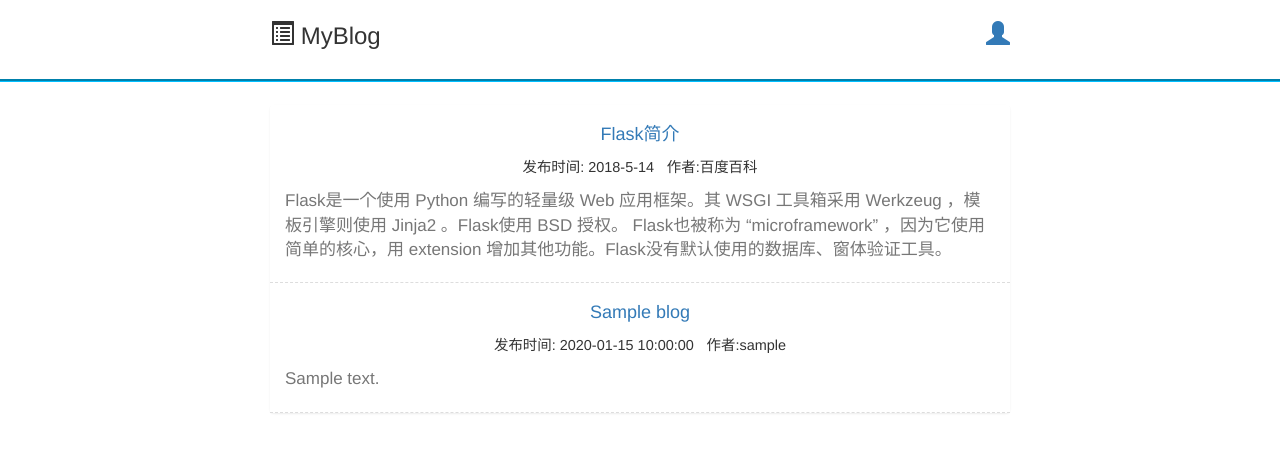
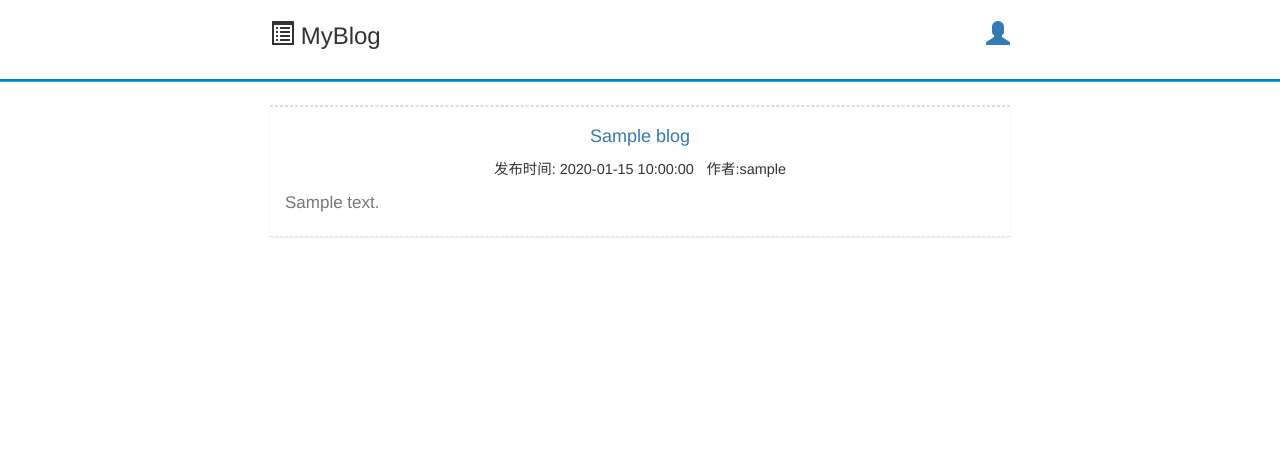
Before and after one commit to 2018XiDianWebGoGo/Web-ING-2018.5, a Flask app: template MyBlog/MyBlog/templates/index.html in a window 1280 px wide. Shown: the top 453 px of the page. Run offline with Flask 2, Linux system fonts and the light colour scheme; the template is opened without the code that fills it: most values are stand-ins (such as "Sample title", 1, 10 or a date in 2020); data that the repository does not hold is empty; parts of the project's set-up code (start-up, migrations or seed data) failed here and were passed over; some libraries are stand-ins or nearby versions.

Commit message:
首页文章标题可点击

```diff
--- a/MyBlog/MyBlog/templates/index.html
+++ b/MyBlog/MyBlog/templates/index.html
@@ -19,19 +19,11 @@
 				<div class="col-xs-12">
 					<div class="list-group">
 
-						<div class="list-group-item" style="border: 0;">
-							<a href="#">
-								<h4>Flask简介</h4></a>
-							<p>
-								<small>发布时间: 2018-5-14</small>
-								<small>&nbsp;&nbsp;作者:百度百科</small>
-							</p>
-							<p class="text-muted text-left">Flask是一个使用 Python 编写的轻量级 Web 应用框架。其 WSGI 工具箱采用 Werkzeug ，模板引擎则使用 Jinja2 。Flask使用 BSD 授权。 Flask也被称为 “microframework” ，因为它使用简单的核心，用 extension 增加其他功能。Flask没有默认使用的数据库、窗体验证工具。</p>
-						</div>
+
 						<div style="border: 1px dashed #ddd;"></div>
 						{% for blog in blogs%}
 						<div class="list-group-item" style="border: 0;">
-							<a href="#">
+							<a href="/article/{{blog.id}}">
 								<h4>{{blog.title}}</h4></a>
 							<p>
 								<small>发布时间: {{blog.created_date}}</small>
```
